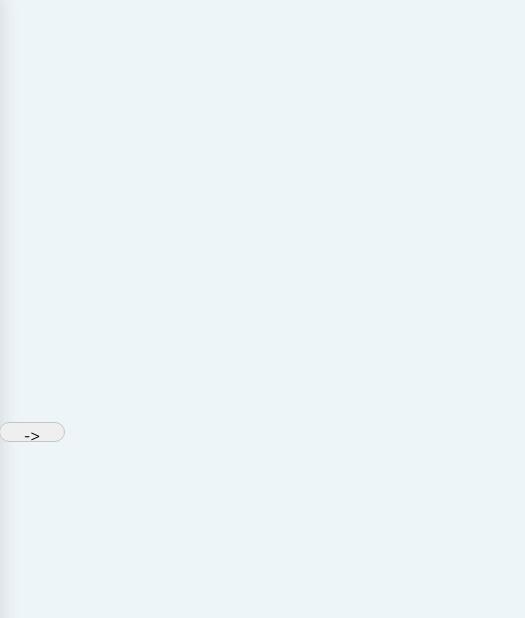
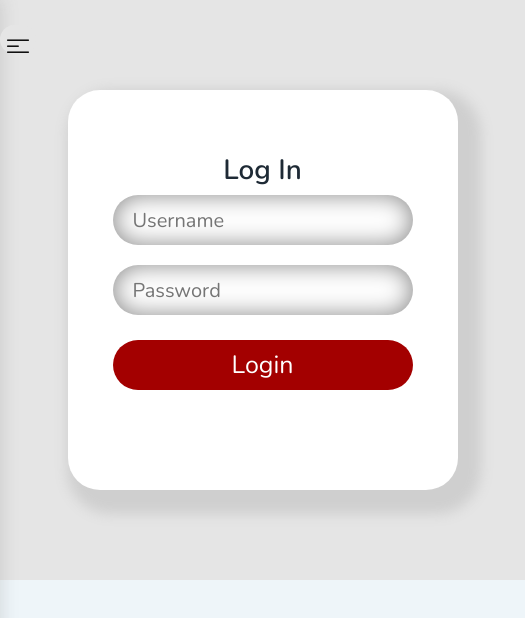
Before and after one commit to Marklen2017/Dashboard-react-, a React (Create React App) app: page / in a window 390 px wide. Shown: the top 618 px of the page, 525 px wide, since content can reach past the window. Built offline with nearby package versions, Linux system fonts and the light colour scheme.

Commit message:
Login page ready

```diff
--- a/src/assets/scss/layout/_container.scss
+++ b/src/assets/scss/layout/_container.scss
@@ -273,19 +273,12 @@ input {
 .ms-3 {
   font-size: 23px !important;
   color: #697184;
+}
 
-}
-// .sidenav-bg {
-//   background-color: red!;
-// }
-// .nav-item {
-//   background-color: red!important;
-// }
 .flex-right {
   display: flex;
 }
 
-////
 .tweet-title {
   color: #697184;
 }
@@ -314,7 +307,6 @@ input {
   flex-direction: column;
   padding: 44px 0 0px 80px;
 }
-
 
 .btn-flex-tweet {
   display: flex;
@@ -401,7 +393,6 @@ input {
 //user lookup end
 
 .wrapper {
-  // max-width: 1300px;
   margin: 0 auto;
 }
 .card {
@@ -441,6 +432,87 @@ input {
   box-shadow: inset 0px 0px 20px rgb(111 111 111 / 20%);
 }
 
+//login
+
+.main {
+  text-align: center;
+  justify-content: center;
+  display: flex;
+  padding-top: 90px;
+  padding-bottom: 90px;
+  background-color: #e5e5e5;
+}
+.sub-main {
+  display: flex;
+  justify-content: center;
+  height: 400px;
+  width: 100%;
+  max-width: 390px;
+  box-shadow: 11px 12px 13px 12px rgb(207, 207, 207);
+  padding-top: 30px;
+  border-radius: 32px;
+  background-color: white;
+}
+.imgs {
+  padding-top: 20px;
+  justify-content: center;
+  display: flex;
+}
+.container-image {
+  background-color: rgb(223, 221, 221);
+  border-radius: 150px;
+  align-items: center;
+  display: flex;
+  justify-content: center;
+  height: 115px;
+  width: 115px;
+}
+.profile {
+  height: 100px;
+  width: 100px;
+  border-radius: 130px;
+}
+
+.input-login {
+  width: 300px;
+  height: 50px;
+  border-radius: 60px;
+  box-shadow: inset 0px 0px 25px 0px #888;
+  border: none;
+  outline: none;
+  background-color: #fff;
+}
+
+.email {
+  height: 25px;
+  width: 25px;
+  position: absolute;
+  padding: 14px 0 0 25px;
+}
+
+.input-login {
+  padding-left: 20px;
+  font-size: 20px;
+}
+.second-input {
+  padding-top: 20px;
+}
+
+button {
+  width: 300px;
+  height: 50px;
+  border-radius: 60px;
+  background-color: #a30000;
+  color: white;
+  font-size: 25px;
+  border: none;
+}
+.login-button {
+  padding-top: 25px;
+}
+
+//login end
+
 @media all and (max-width: 720px) {
   .tweet-checkbox-flex {
     padding: 0 10px;
@@ -466,7 +538,7 @@ input {
   .contentArea {
     flex-grow: 1;
     background-color: #e5e5e5;
-    width: 525px!important;
+    width: 525px !important;
   }
 }
 @media all and (max-width: 768px) {
--- a/src/assets/scss/layout/_sidebar.scss
+++ b/src/assets/scss/layout/_sidebar.scss
@@ -53,11 +53,12 @@
   .btn-arrow {
     display: block;
     position: absolute;
-    width: 66px;
-    height: 20px;
-    top: 50%;
-    right: -25%;
-}
+    width: 36px;
+    height: 29px;
+    background-color: #E5E5E5;
+    top: 3%;
+    right: -14%;
+  }
 }
 
 
--- a/src/layouts/FullLayout.js
+++ b/src/layouts/FullLayout.js
@@ -1,24 +1,34 @@
 import { Outlet } from "react-router-dom";
+// import { LoginUi } from "";
 import Sidebar from "./Sidebar";
 import { Container } from "reactstrap";
-import {useState} from "react"
-
+import { useState } from "react";
+import align from "../assets/images/align-left.png";
 
 const FullLayout = () => {
-  const [mobile,setMobile] = useState(false)
+  const [mobile, setMobile] = useState(false);
   const handlerMobile = () => {
-    setMobile(!mobile)
-  }
+    setMobile(!mobile);
+  };
+
   return (
     <main>
       <div className="pageWrapper d-lg-flex">
-        <aside className={mobile ? "sidebarArea shadow sidebarActive" :  "sidebarArea shadow"} id="sidebarArea" >
+        <aside
+          className={
+            mobile ? "sidebarArea shadow sidebarActive" : "sidebarArea shadow"
+          }
+          id="sidebarArea"
+        >
           <Sidebar />
-          <button className="btn-arrow" onClick={handlerMobile}>-></button>
+          <button className="btn-arrow" onClick={handlerMobile}>
+            <img src={align} />
+          </button>
         </aside>
 
         <div className="contentArea">
           <Container className="p-4 wrapper" fluid>
+            {/* <LoginUi /> */}
             <Outlet />
           </Container>
         </div>
--- a/src/layouts/Sidebar.js
+++ b/src/layouts/Sidebar.js
@@ -28,14 +28,6 @@ const Sidebar = () => {
 
   return (
     <div className="p-3 main-menu ">
-      <div className="d-flex align-items-center area">
-        <Button
-          close
-          size="sm"
-          className="ms-auto d-lg-none"
-          onClick={() => showMobilemenu()}
-        ></Button>
-      </div>
       <div className="pt-4 mt-2">
         <Nav vertical className="sidebarNav">
           {navigation.map((navi, index) => (
--- a/src/routes/Router.js
+++ b/src/routes/Router.js
@@ -9,16 +9,17 @@ const Search = lazy(() => import("../views/ui/Search"));
 const Conversation = lazy(() => import("../views/ui/Conversation"));
 const User = lazy(() => import("../views/ui/User"));
 const Saved = lazy(() => import("../views/ui/Saved"));
-
+const LoginUi = lazy(() => import("../views/ui/LoginUi"));
 
 const ThemeRoutes = [
   {
     path: "/",
     element: <FullLayout />,
     children: [
-      { path: "/expansions", exact: true, element: <Expansions />} ,
-      { path: "/media", exact: true, element: <Media />} ,
-      { path: "/tweet", exact: true, element: <Tweet />} ,
+      { path: "/", exact: true, element: <LoginUi /> },
+      { path: "/expansions", exact: true, element: <Expansions /> },
+      { path: "/media", exact: true, element: <Media /> },
+      { path: "/tweet", exact: true, element: <Tweet /> },
       { path: "/search", exact: true, element: <Search /> },
       { path: "/conversation", exact: true, element: <Conversation /> },
       { path: "/user", exact: true, element: <User /> },
--- /dev/null
+++ b/src/views/ui/LoginUi.js
@@ -0,0 +1,27 @@
+import {React} from 'react';
+
+function LoginUi() {
+  return (
+    <div className="main">
+      <div className="sub-main">
+        <div>
+
+          <div style={{ padding: '34px 0px' }}>
+            <h1>Log In</h1>
+            <div>
+              <input className="input-login" type="text" placeholder="Username" />
+            </div>
+            <div className="second-input">
+              <input className="input-login" type="password" placeholder="Password" />
+            </div>
+            <div className="login-button">
+              <button>Login</button>
+            </div>
+          </div>
+        </div>
+      </div>
+    </div>
+  );
+}
+
+export default LoginUi;
```
Also changed, not shown: src/checkbox.js (deleted, +0 -20 lines), src/components/dashboard/ProjectTable.js (deleted, +0 -32 lines), src/assets/images/align-left.png (added).
